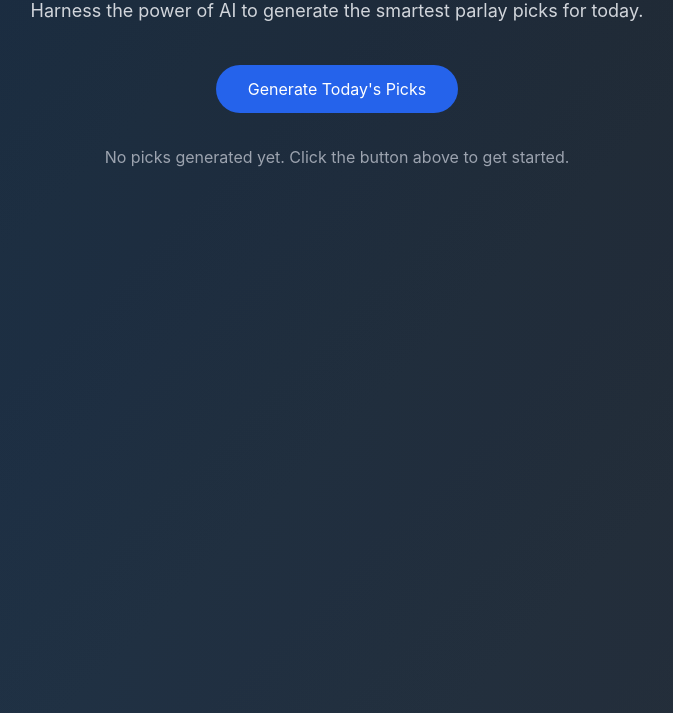
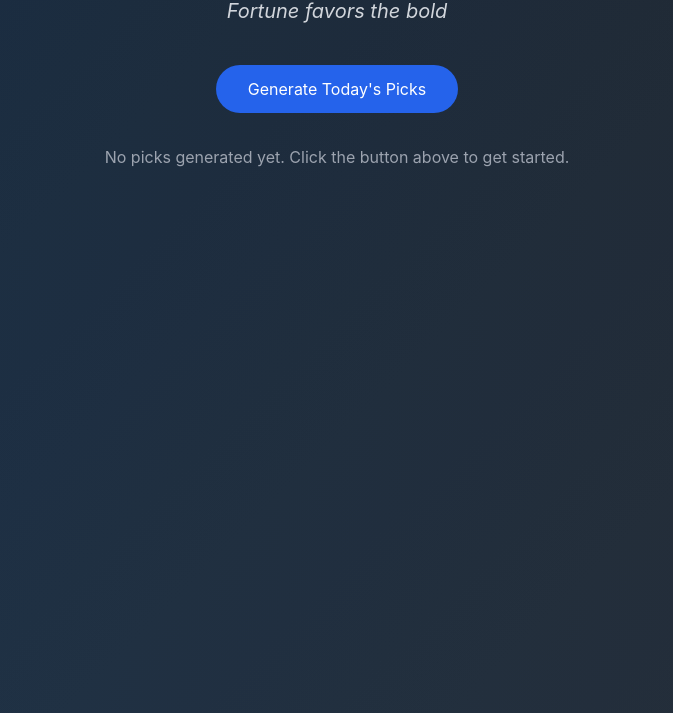
Before and after one commit to Mrchow1824/analytixai-site, a website: page index.html in a window 1280 px wide. Shown: the part 87-800 px from the top of the page, without its empty margins (303-976 px from the left). Drawn offline with nearby package versions, Linux system fonts and the light colour scheme.

Commit message:
Update index.html

```diff
--- a/index.html
+++ b/index.html
@@ -51,8 +51,9 @@
     <!-- Header Section -->
     <header class="text-center mb-10">
       <h1 class="text-5xl font-bold text-white mb-3 animate-pulse">Badass AI Parlay Picks</h1>
-      <p class="text-lg text-gray-300">
-        Harness the power of AI to generate the smartest parlay picks for today.
+      <!-- Rotating Quotes Section -->
+      <p class="text-xl text-gray-300 italic">
+        {{ currentQuote }}
       </p>
     </header>
 
@@ -102,7 +103,26 @@
         return {
           parlays: [],
           loading: false,
+          quotes: [
+            "Scared money don't make money",
+            "Fortune favors the bold",
+            "Winners never quit, and quitters never win",
+            "Bet smart, win big",
+            "Risk it for the biscuit"
+          ],
+          currentQuoteIndex: 0,
         };
+      },
+      computed: {
+        currentQuote() {
+          return this.quotes[this.currentQuoteIndex];
+        }
+      },
+      mounted() {
+        // Rotate quotes every 5 seconds
+        setInterval(() => {
+          this.currentQuoteIndex = (this.currentQuoteIndex + 1) % this.quotes.length;
+        }, 5000);
       },
       methods: {
         generateParlay() {
```
